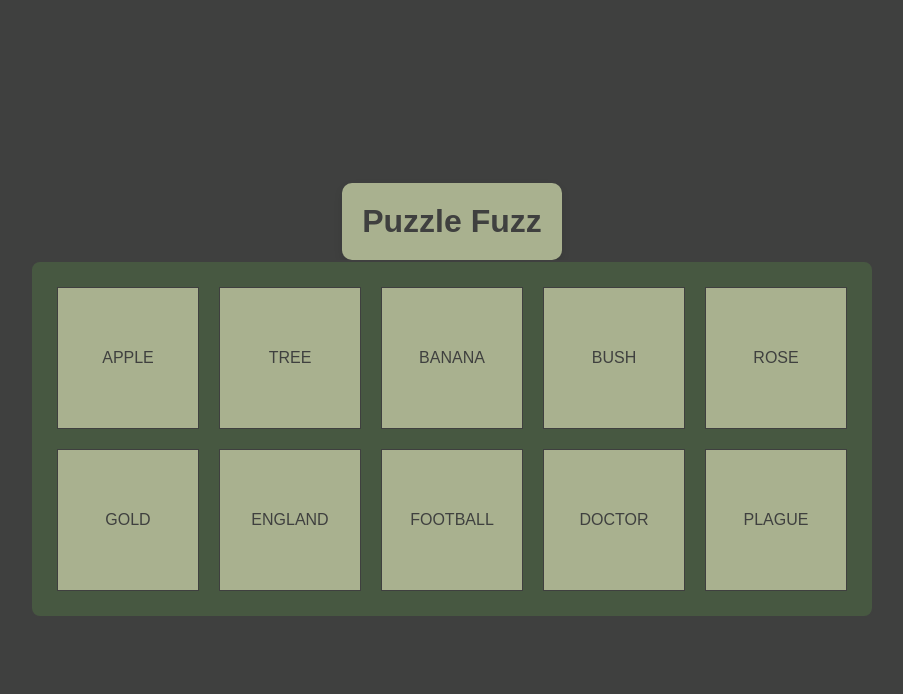
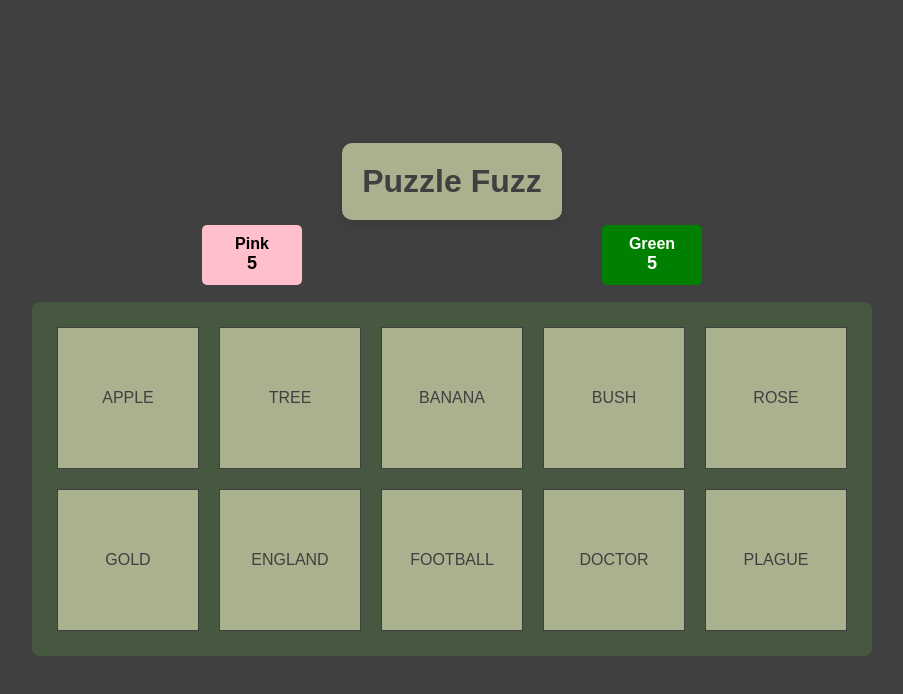
Before and after one commit to bweithers/puzzlefuzz, a React (Create React App) app: page / in a window 1280 px wide. Shown: the top 694 px of the page, without its empty margins (188-1091 px from the left). Built offline with nearby package versions, Linux system fonts and the light colour scheme.

Commit message:
add in score tracker

```diff
--- a/src/components/Game.js
+++ b/src/components/Game.js
@@ -1,5 +1,6 @@
-import React, { useState } from 'react';
+import React, { useState, useEffect } from 'react';
 import Board from './Board';
+import ScoreTracker from './ScoreTracker';
 
 const Game = () => {
   const [words, setWords] = useState([
@@ -16,17 +17,36 @@ const Game = () => {
     // Add more words as needed
   ]);
 
+
+  const [pinkLeft, setPinkLeft] = useState(0);
+  const [greenLeft, setGreenLeft] = useState(0);
+
+  useEffect(() => {
+    // Count initial unrevealed words
+    const pinkCount = words.filter(word => word.color === "pink" && !word.revealed).length;
+    const greenCount = words.filter(word => word.color === "green" && !word.revealed).length;
+    setPinkLeft(pinkCount);
+    setGreenLeft(greenCount);
+  }, []);
+
   const handleWordClick = (index) => {
     if (!words[index].revealed) {
       console.log(`Word clicked: ${words[index].text}`);
       const newWords = [...words];
       newWords[index].revealed = true;
       setWords(newWords);
-      // Add more game logic here
+
+      // Update counts
+      if (newWords[index].color === "pink") {
+        setPinkLeft(prev => prev - 1);
+      } else if (newWords[index].color === "green") {
+        setGreenLeft(prev => prev - 1);
+      }
     }
   };
   return (
     <div className="game">
+      <ScoreTracker pinkLeft={pinkLeft} greenLeft={greenLeft} />
       <Board words={words} onWordClick={handleWordClick} />
     </div>
   );
--- /dev/null
+++ b/src/components/ScoreTracker.css
@@ -0,0 +1,35 @@
+.score-tracker {
+    display: flex;
+    justify-content: center;
+    margin-bottom: 10px;
+  }
+
+  .score {
+    width: 100px;
+    height: 60px;
+    margin: 5px 150px 5px 150px;
+    display: flex;
+    flex-direction: column;
+    align-items: center;
+    justify-content: center;
+    border-radius: 5px;
+    font-weight: bold;
+  }
+  .score.pink {
+    background-color: pink;
+    color: black;
+  }
+
+  .score.green {
+    background-color: green;
+    color: white;
+
+  }
+
+  .count {
+    font-size: 18px;
+  }
+
+  .label {
+    font-size: 16px;
+  }
--- /dev/null
+++ b/src/components/ScoreTracker.js
@@ -0,0 +1,19 @@
+import React from 'react';
+import './ScoreTracker.css';
+
+const ScoreTracker = ({ pinkLeft, greenLeft }) => {
+  return (
+    <div className="score-tracker">
+      <div className="score pink">
+        <div className="label">Pink</div>
+        <div className="count">{pinkLeft}</div>
+      </div>
+      <div className="score green">
+        <div className="label">Green</div>
+        <div className="count">{greenLeft}</div>
+      </div>
+    </div>
+  );
+};
+
+export default ScoreTracker;
```
